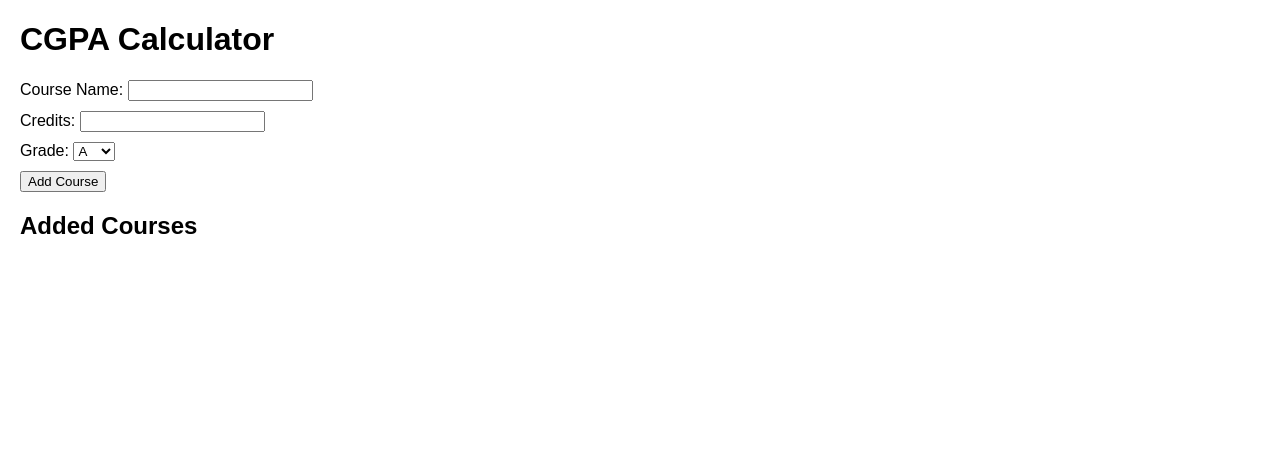
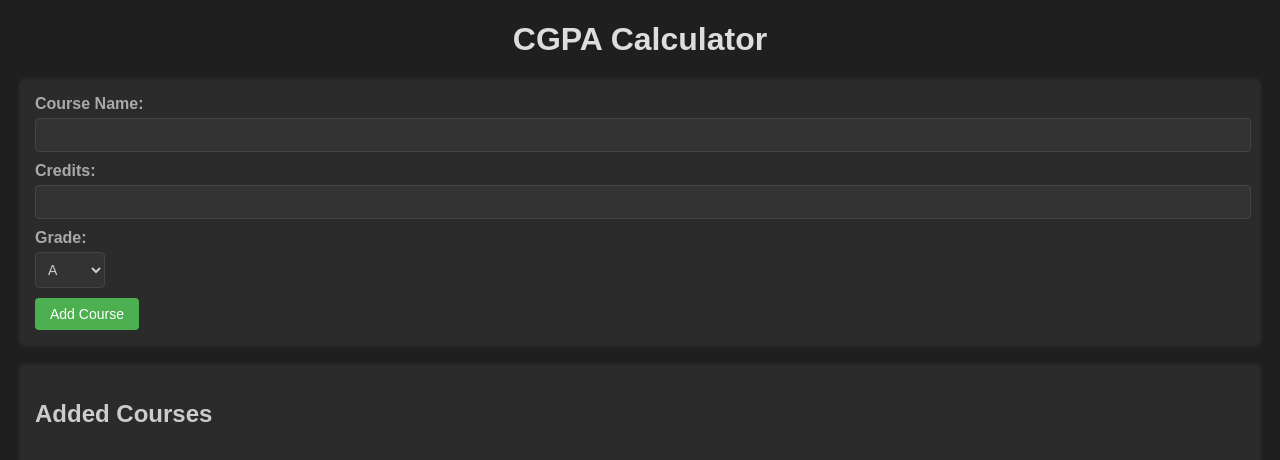
Before and after one commit to aaravomega/cgpa-calculator, a plain HTML site: page index.html in a window 1280 px wide. Drawn offline with Linux system fonts and the light colour scheme.

Commit message:
Update index.html
css

```diff
--- a/index.html
+++ b/index.html
@@ -4,14 +4,93 @@
   <meta charset="UTF-8">
   <title>CGPA Calculator</title>
   <style>
-    /* Add some basic styling */
 body {
   font-family: Arial, sans-serif;
   margin: 20px;
+  background-color: #1f1f1f; /* Cool dark grey background */
+  color: #ccc; /* Light grey text color */
 }
-    input[type="text"], input[type="number"], select {
+
+h1 {
+  text-align: center;
+  color: #ddd; /* Lighter heading color */
+}
+
+#courseInput {
+  background-color: #2b2b2b; /* Darker grey input background */
+  padding: 15px;
+  border-radius: 5px;
+  box-shadow: 0 0 5px rgba(255, 255, 255, 0.1); /* Adjusted shadow color */
+  margin-bottom: 20px;
+}
+
+label {
+  display: block;
+  margin-bottom: 5px;
+  font-weight: bold;
+  color: #aaa; /* Lighter label color */
+}
+
+input[type="text"],
+input[type="number"],
+select {
+  width: calc(100% - 12px);
+  padding: 8px;
   margin-bottom: 10px;
+  border: 1px solid #444; /* Darker border color */
+  border-radius: 4px;
+  font-size: 14px;
+  background-color: #333; /* Slightly lighter input background */
+  color: #ccc; /* Light grey text color for inputs */
 }
+
+button {
+  padding: 8px 15px;
+  border: none;
+  border-radius: 4px;
+  background-color: #4caf50;
+  color: #fff;
+  cursor: pointer;
+  font-size: 14px;
+}
+
+button:hover {
+  background-color: #45a049;
+}
+
+#addedCourses {
+  background-color: #2b2b2b; /* Darker grey background for added courses */
+  padding: 15px;
+  border-radius: 5px;
+  box-shadow: 0 0 5px rgba(255, 255, 255, 0.1);
+}
+
+#coursesList li {
+  margin-bottom: 10px;
+  border-bottom: 1px solid #444; /* Darker border color */
+  padding-bottom: 5px;
+}
+
+#coursesList li:last-child {
+  border-bottom: none;
+}
+
+span {
+  font-weight: bold;
+}
+
+select {
+  width: 70px;
+  color: #ccc; /* Light grey text color for select */
+}
+
+#cgpaResult {
+  margin-top: 20px;
+  text-align: center;
+  color: #ddd; /* Lighter text color for result */
+}
+
+
   </style>
 </head>
 <body>
```
Lines whose indentation alone changed are shown as unchanged.
